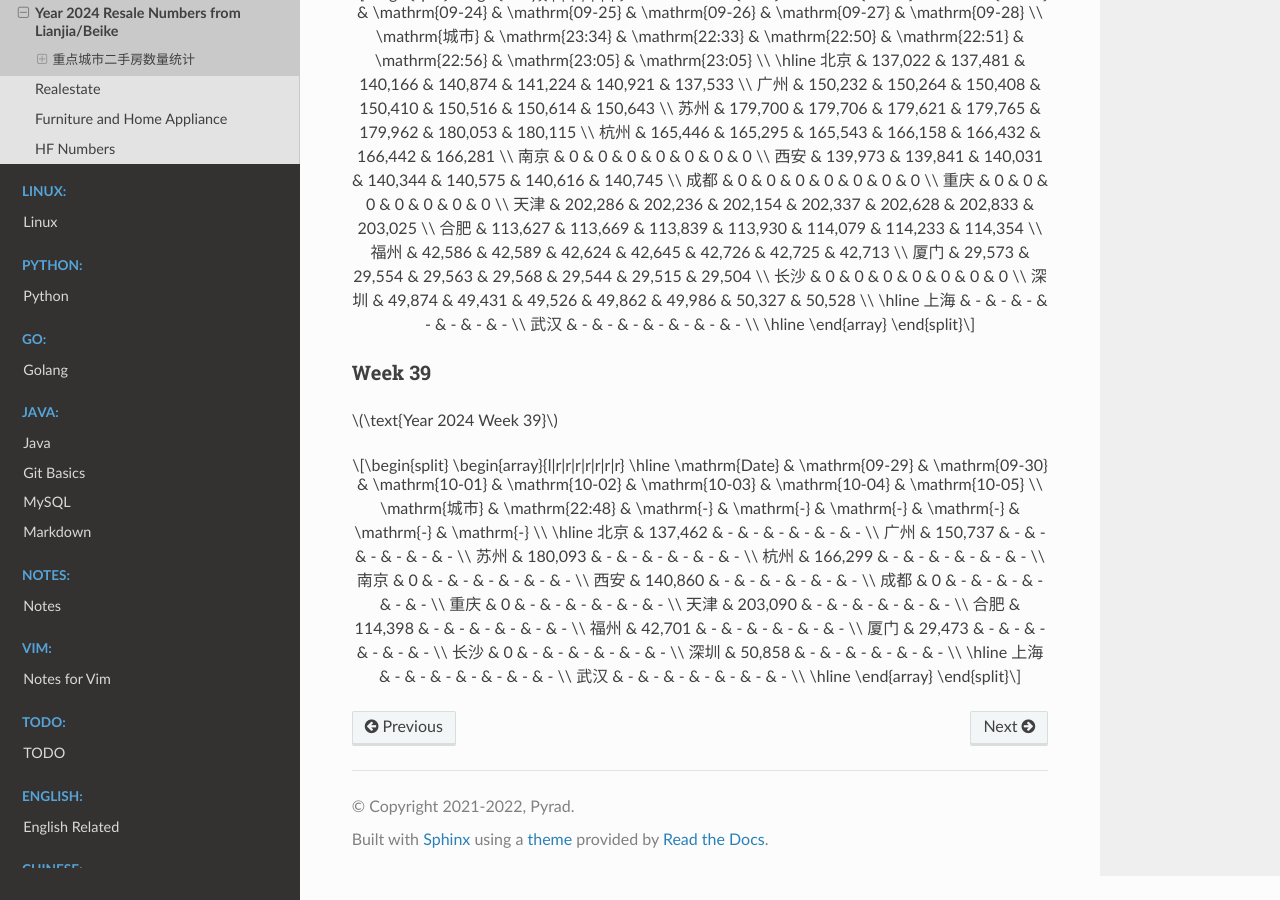
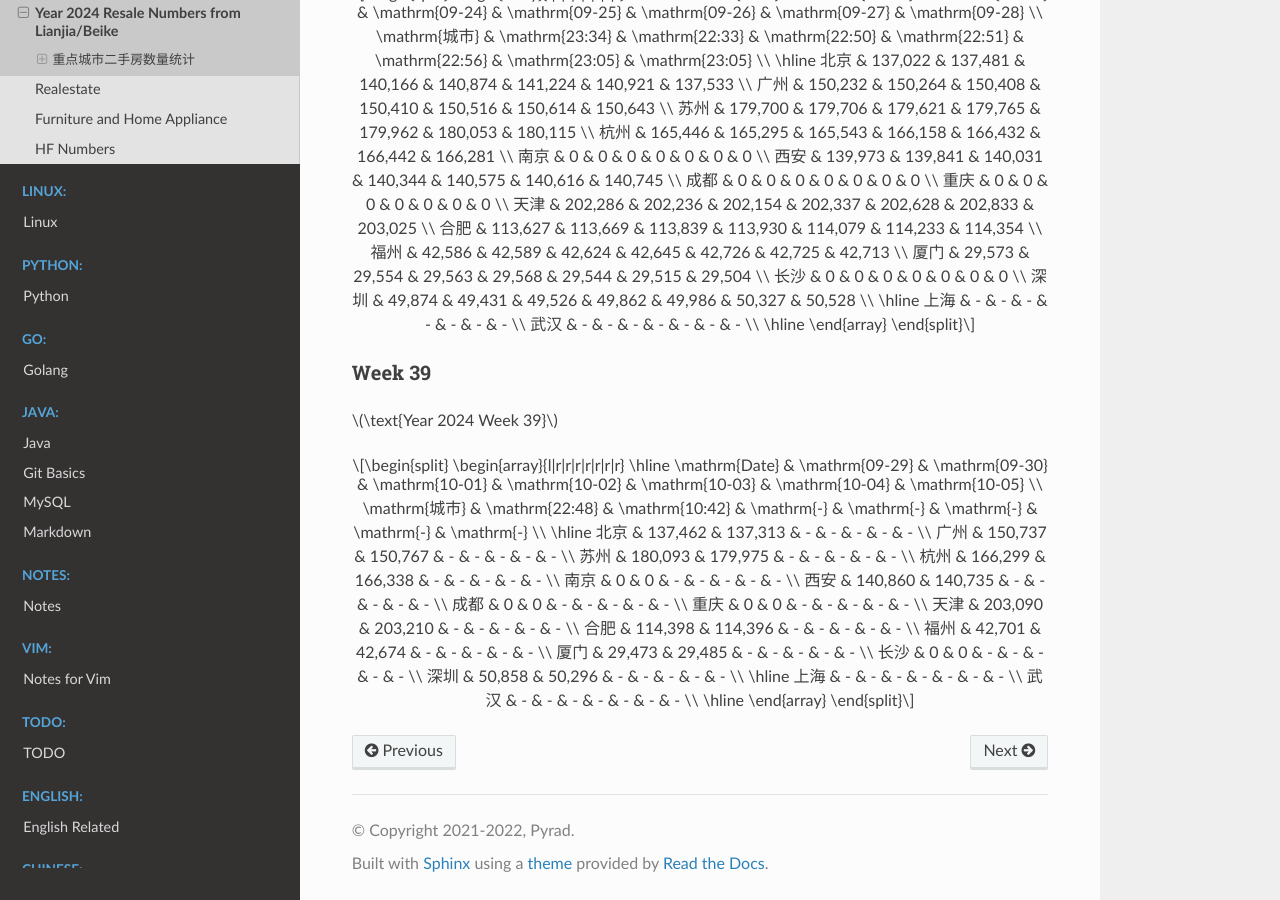
Before and after one commit to Pyrad/pyradnotes, a Sphinx documentation site: the page built from source/RealEstate/resalenumbers2024.md, in a window 1280 px wide and 900 px high, scrolled down 18821 px. Built offline with Sphinx 7.4.7 and the Read the Docs theme 2.0.0, drawn with Linux system fonts in a browser that asks for light colours; pages that are not in the unit, such as notebooks, are missing from menus; a script that is not in the unit is left out.

Commit message:
Realestate Update resale numbers 2024-09-30 10:42

```diff
--- a/source/RealEstate/resalenumbers2024.md
+++ b/source/RealEstate/resalenumbers2024.md
@@ -1259,22 +1259,22 @@ $$
 \begin{array}{l|r|r|r|r|r|r|r}
 \hline
 \mathrm{Date} & \mathrm{09-29} & \mathrm{09-30} & \mathrm{10-01} & \mathrm{10-02} & \mathrm{10-03} & \mathrm{10-04} & \mathrm{10-05} \\
-\mathrm{城市} & \mathrm{22:48} & \mathrm{-} & \mathrm{-} & \mathrm{-} & \mathrm{-} & \mathrm{-} & \mathrm{-} \\
+\mathrm{城市} & \mathrm{22:48} & \mathrm{10:42} & \mathrm{-} & \mathrm{-} & \mathrm{-} & \mathrm{-} & \mathrm{-} \\
 \hline
-北京 & 137,462 & - & - & - & - & - & - \\
-广州 & 150,737 & - & - & - & - & - & - \\
-苏州 & 180,093 & - & - & - & - & - & - \\
-杭州 & 166,299 & - & - & - & - & - & - \\
-南京 & 0 & - & - & - & - & - & - \\
-西安 & 140,860 & - & - & - & - & - & - \\
-成都 & 0 & - & - & - & - & - & - \\
-重庆 & 0 & - & - & - & - & - & - \\
-天津 & 203,090 & - & - & - & - & - & - \\
-合肥 & 114,398 & - & - & - & - & - & - \\
-福州 & 42,701 & - & - & - & - & - & - \\
-厦门 & 29,473 & - & - & - & - & - & - \\
-长沙 & 0 & - & - & - & - & - & - \\
-深圳 & 50,858 & - & - & - & - & - & - \\
+北京 & 137,462 & 137,313 & - & - & - & - & - \\
+广州 & 150,737 & 150,767 & - & - & - & - & - \\
+苏州 & 180,093 & 179,975 & - & - & - & - & - \\
+杭州 & 166,299 & 166,338 & - & - & - & - & - \\
+南京 & 0 & 0 & - & - & - & - & - \\
+西安 & 140,860 & 140,735 & - & - & - & - & - \\
+成都 & 0 & 0 & - & - & - & - & - \\
+重庆 & 0 & 0 & - & - & - & - & - \\
+天津 & 203,090 & 203,210 & - & - & - & - & - \\
+合肥 & 114,398 & 114,396 & - & - & - & - & - \\
+福州 & 42,701 & 42,674 & - & - & - & - & - \\
+厦门 & 29,473 & 29,485 & - & - & - & - & - \\
+长沙 & 0 & 0 & - & - & - & - & - \\
+深圳 & 50,858 & 50,296 & - & - & - & - & - \\
 \hline
 上海 & - & - & - & - & - & - & - \\
 武汉 & - & - & - & - & - & - & - \\
```
Also changed, not shown: 1 other file.
